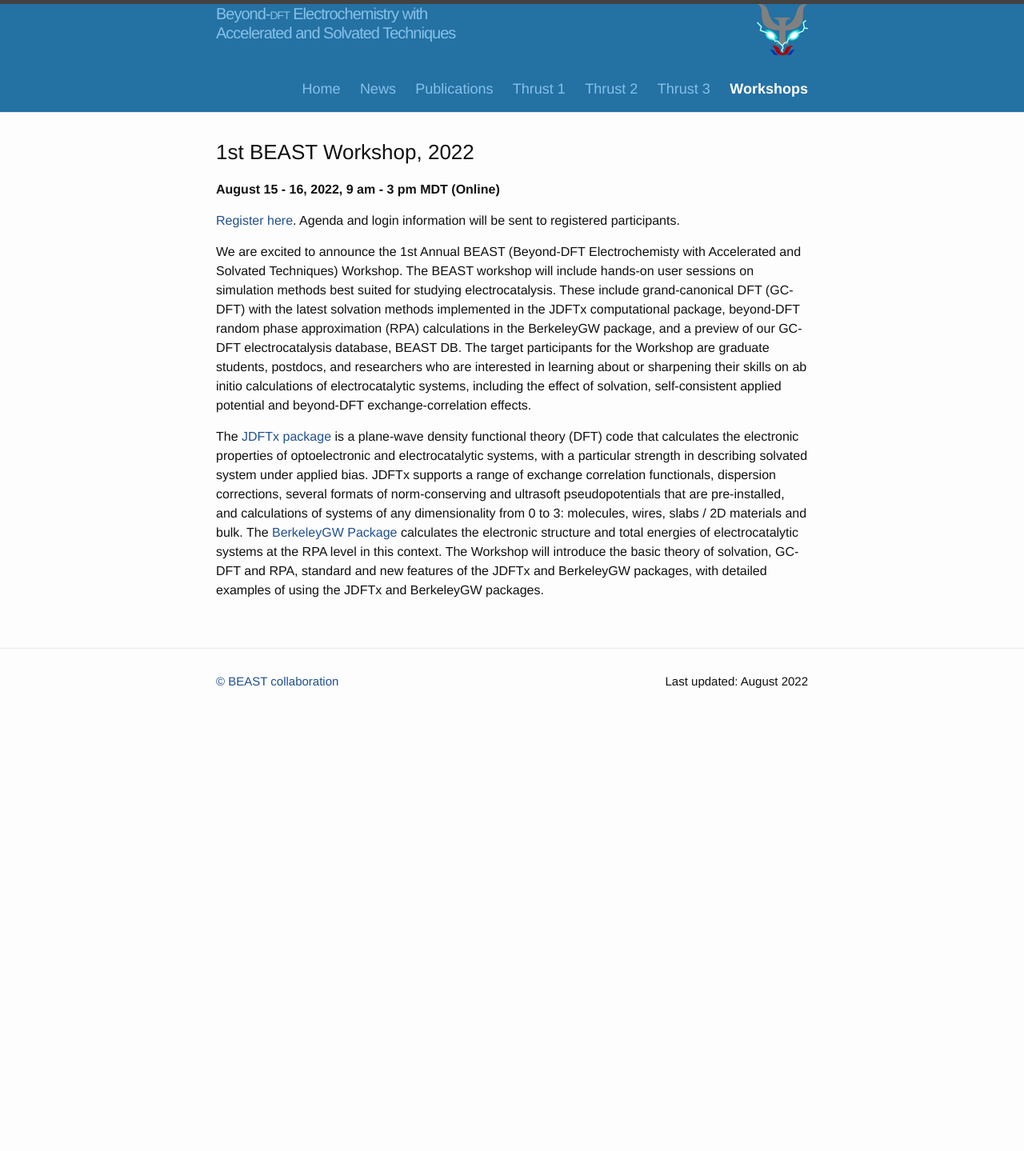
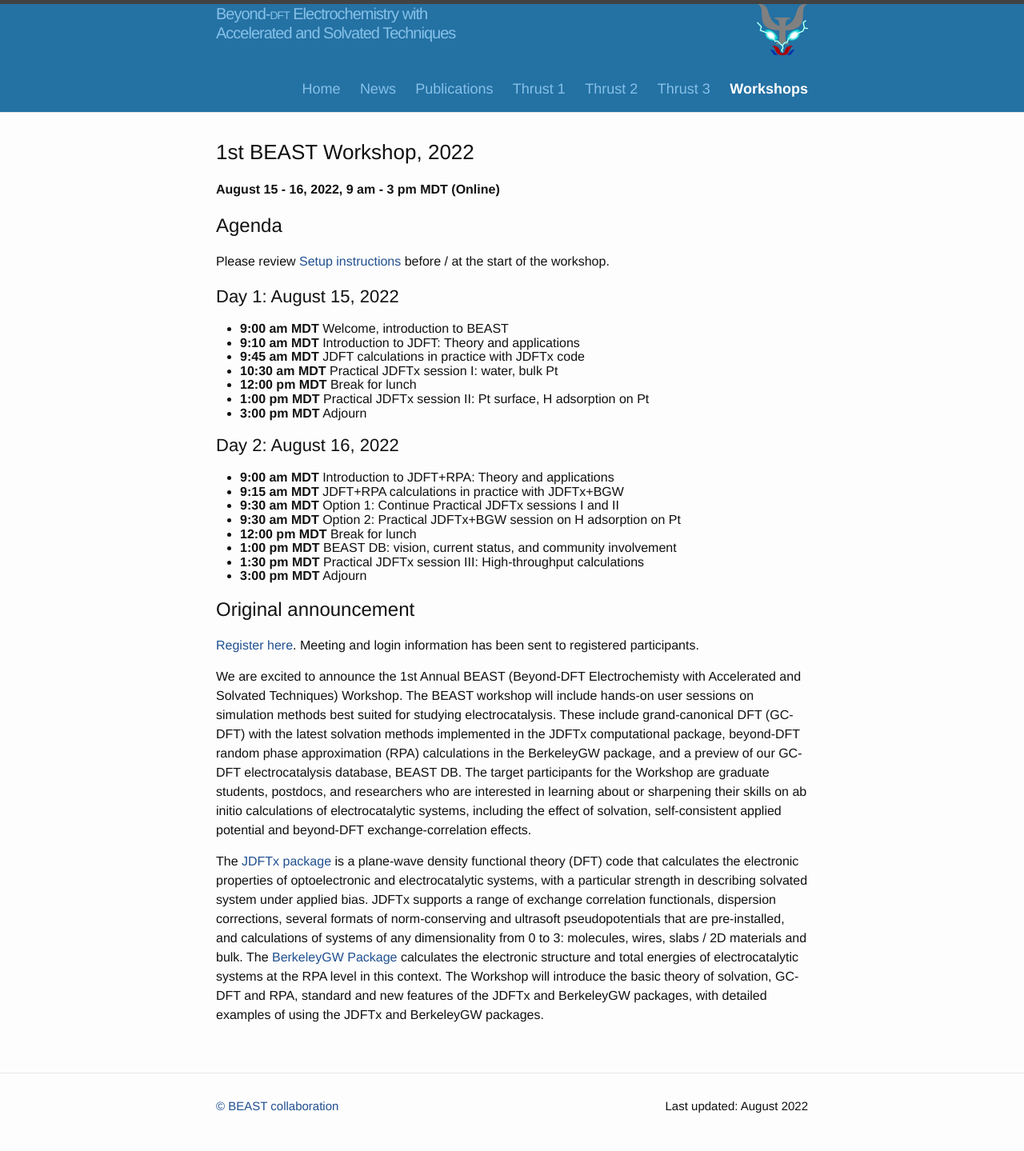
Before and after one commit to shankar1729/beast-echem, a Jekyll site: the page built from workshops/2022/workshop.md, in a window 1280 px wide. Shown: the whole page at 80% size. Built offline with Jekyll 4.4.1, drawn with Linux system fonts in a browser that asks for light colours; before the commit the page ends 909 px from its top, so only the background shows below that.

Commit message:
Added setup instructions and agenda to website

```diff
--- a/workshops/2022/workshop.md
+++ b/workshops/2022/workshop.md
@@ -10,8 +10,36 @@ permalink: /workshops/2022/
 
 <b>August 15 - 16, 2022, 9 am - 3 pm MDT (Online)</b>
 
+## Agenda
+
+Please review [Setup instructions](setup) before / at the start of the workshop.
+
+### Day 1: August 15, 2022
+
++ **9:00 am MDT** Welcome, introduction to BEAST
++ **9:10 am MDT** Introduction to JDFT: Theory and applications
++ **9:45 am MDT** JDFT calculations in practice with JDFTx code
++ **10:30 am MDT** Practical JDFTx session I: water, bulk Pt
++ **12:00 pm MDT** Break for lunch
++ **1:00 pm MDT**  Practical JDFTx session II: Pt surface, H adsorption on Pt
++ **3:00 pm MDT** Adjourn
+
+### Day 2: August 16, 2022
+
++ **9:00 am MDT** Introduction to JDFT+RPA: Theory and applications
++ **9:15 am MDT** JDFT+RPA calculations in practice with JDFTx+BGW
++ **9:30 am MDT** Option 1: Continue Practical JDFTx sessions I and II
++ **9:30 am MDT** Option 2: Practical JDFTx+BGW session on H adsorption on Pt
++ **12:00 pm MDT** Break for lunch
++ **1:00 pm MDT** BEAST DB: vision, current status, and community involvement
++ **1:30 pm MDT** Practical JDFTx session III: High-throughput calculations
++ **3:00 pm MDT** Adjourn
+
+
+## Original announcement
+
 [Register here](https://forms.gle/yCMChD6sZRYjPmBM9).
-Agenda and login information will be sent to registered participants.
+Meeting and login information has been sent to registered participants.
 
 We are excited to announce the 1st Annual BEAST (Beyond-DFT Electrochemisty with
 Accelerated and Solvated Techniques) Workshop.
```
Also changed, not shown: workshops/2022/setup/setup.md (added, +85 -0 lines), workshops/2022/setup/cori-jupyter-login.png (added), workshops/2022/setup/cori-jupyterhub-home.png (added), workshops/2022/setup/settings-add-markdown-preview.png (added), workshops/2022/setup/settings-document-manager.png (added).
